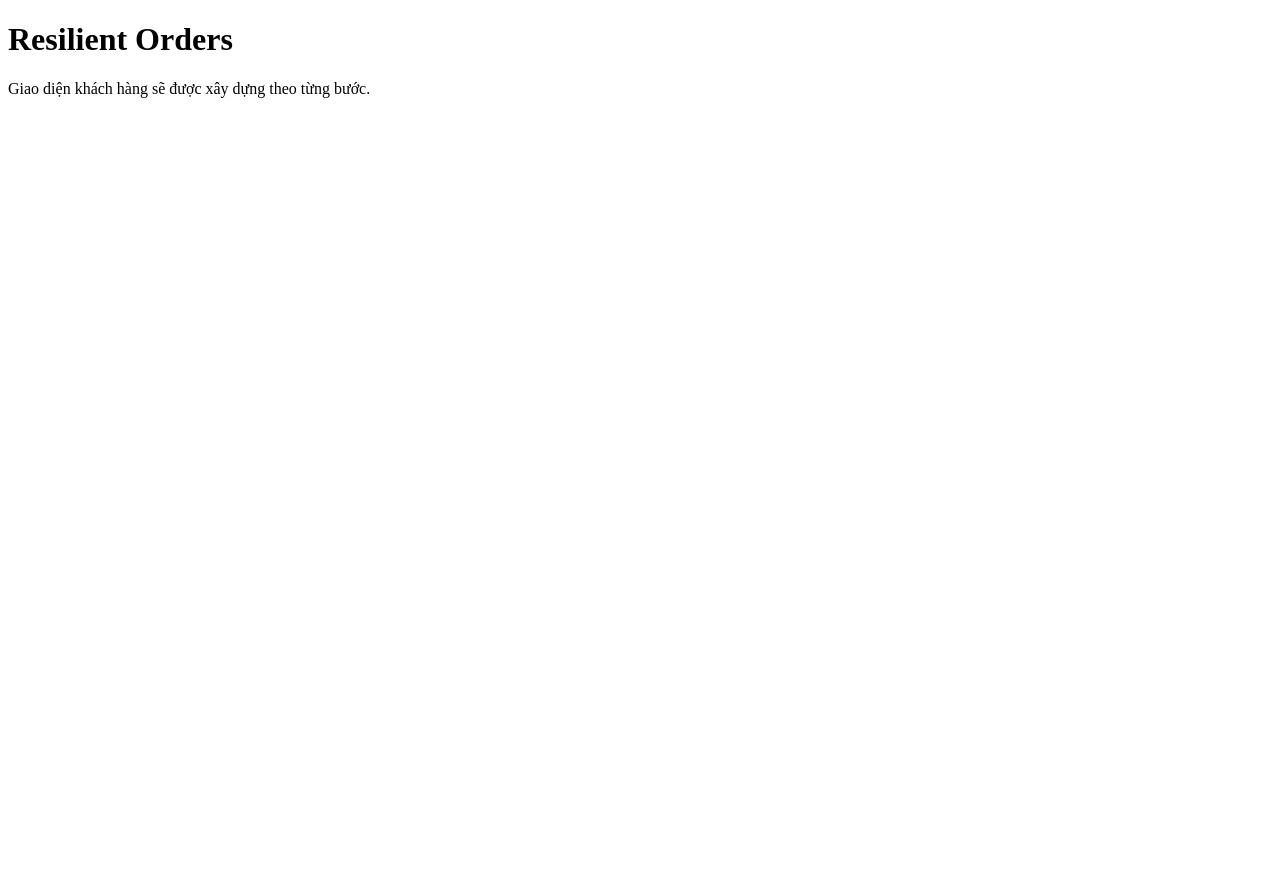
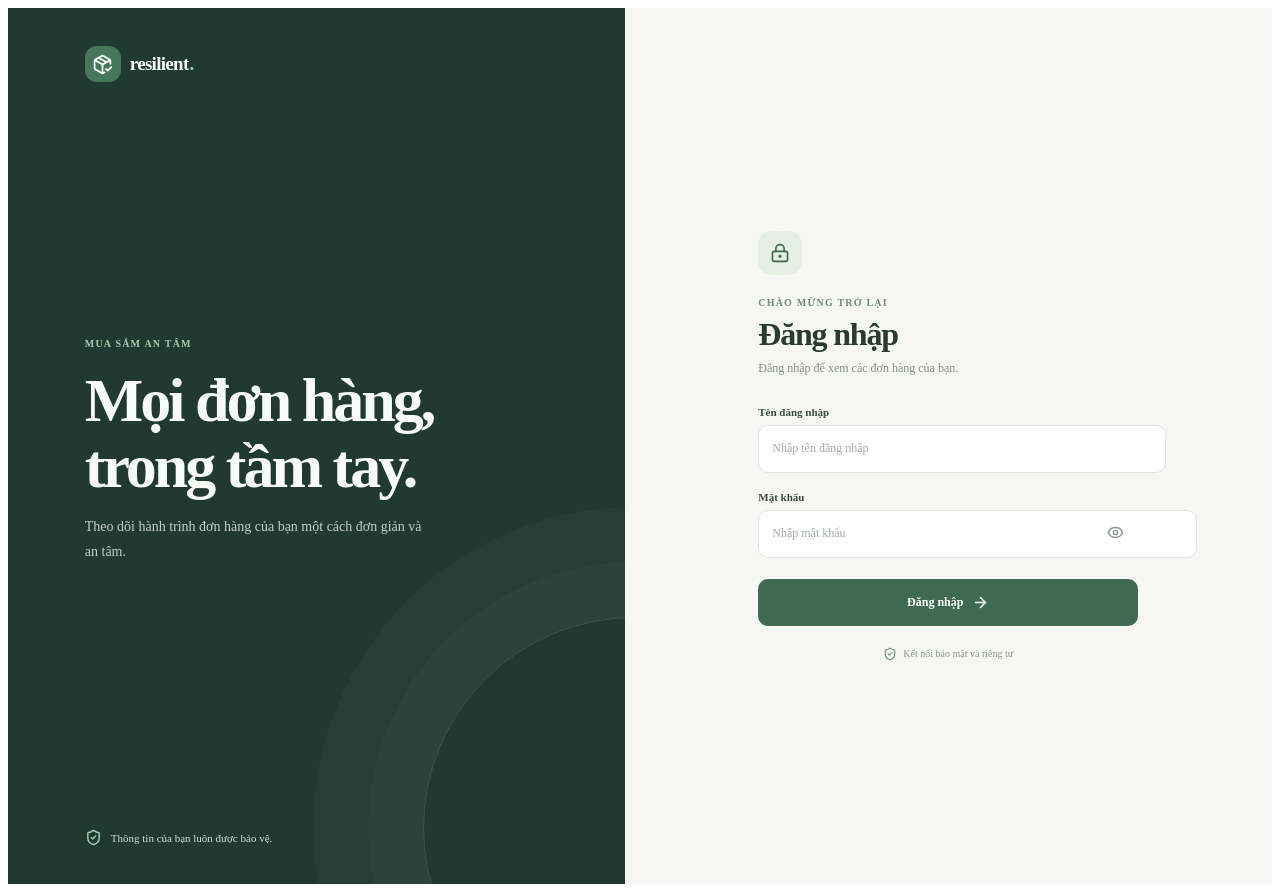
Before and after one commit to nguyenthihuyenlinh236/SE2026-T02-Resilient-Order-Workflow, a React (Vite) app in the folder frontend/: page / in a window 1280 px wide. Before the commit the page ends 800 px from the top, so only its background shows below. Built offline with nearby package versions, Linux system fonts and the light colour scheme.

Commit message:
LoginView

```diff
--- /dev/null
+++ b/frontend/src/App.css
@@ -0,0 +1,280 @@
+#root {
+  min-height: 100vh;
+}
+
+.login-page {
+  min-height: 100vh;
+  display: grid;
+  grid-template-columns: 1fr 1.05fr;
+  background: #f6f7f4;
+}
+
+.login-intro {
+  display: flex;
+  flex-direction: column;
+  justify-content: space-between;
+  min-height: 100vh;
+  padding: 38px clamp(28px, 6vw, 86px);
+  overflow: hidden;
+  position: relative;
+  color: #fff;
+  background: #203a32;
+}
+
+.login-intro::after {
+  content: "";
+  width: 420px;
+  height: 420px;
+  position: absolute;
+  right: -220px;
+  bottom: -155px;
+  border: 1px solid rgba(255, 255, 255, 0.13);
+  border-radius: 50%;
+  box-shadow: 0 0 0 55px rgba(255, 255, 255, 0.025), 0 0 0 110px rgba(255, 255, 255, 0.025);
+}
+
+.brand {
+  display: flex;
+  align-items: center;
+  gap: 9px;
+  width: fit-content;
+  color: #fff;
+  font-size: 19px;
+  font-weight: 700;
+  letter-spacing: -0.7px;
+  text-decoration: none;
+}
+
+.brand-mark,
+.form-icon {
+  display: grid;
+  place-items: center;
+  background: #47775b;
+  color: white;
+}
+
+.brand-mark {
+  width: 36px;
+  height: 36px;
+  border-radius: 12px;
+}
+
+.brand-dot {
+  margin-left: -8px;
+  color: #9bd2a3;
+}
+
+.intro-copy {
+  z-index: 1;
+  max-width: 440px;
+  margin: auto 0;
+  padding: 70px 0;
+}
+
+.intro-label,
+.form-eyebrow {
+  color: #aacbb1;
+  font-size: 10px;
+  font-weight: 700;
+  letter-spacing: 1.2px;
+}
+
+.intro-copy h1 {
+  margin: 17px 0 14px;
+  color: #f7faf6;
+  font-size: clamp(42px, 5vw, 62px);
+  font-weight: 550;
+  letter-spacing: -3px;
+  line-height: 1.06;
+}
+
+.intro-copy p {
+  max-width: 340px;
+  color: #c3d1c8;
+  font-size: 14px;
+  line-height: 1.8;
+}
+
+.privacy-note {
+  z-index: 1;
+  display: flex;
+  align-items: center;
+  gap: 9px;
+  color: #d0ded4;
+  font-size: 11px;
+}
+
+.privacy-note svg {
+  color: #a6d3ad;
+}
+
+.login-content {
+  display: grid;
+  place-items: center;
+  padding: 32px 24px;
+}
+
+.login-form {
+  display: flex;
+  flex-direction: column;
+  width: min(100%, 380px);
+}
+
+.form-icon {
+  width: 44px;
+  height: 44px;
+  margin-bottom: 22px;
+  border-radius: 14px;
+  background: #e5eee3;
+  color: #3d6a4d;
+}
+
+.form-eyebrow {
+  color: #6f8b75;
+}
+
+.login-form h2 {
+  margin: 8px 0 5px;
+  color: #293a31;
+  font-size: 32px;
+  font-weight: 600;
+  letter-spacing: -1.2px;
+}
+
+.form-description {
+  margin: 0 0 27px;
+  color: #849087;
+  font-size: 12px;
+  line-height: 1.7;
+}
+
+.login-form label {
+  margin-bottom: 7px;
+  color: #3d4b42;
+  font-size: 11px;
+  font-weight: 650;
+}
+
+.login-form > input,
+.password-field input {
+  width: 100%;
+  height: 46px;
+  padding: 0 13px;
+  border: 1px solid #e0e6dd;
+  border-radius: 10px;
+  outline: 0;
+  background: #fff;
+  color: #2b3b31;
+  font: inherit;
+  font-size: 12px;
+}
+
+.login-form > input {
+  margin-bottom: 18px;
+}
+
+.login-form input::placeholder {
+  color: #a1aaa3;
+}
+
+.login-form input:focus {
+  border-color: #6d9877;
+  box-shadow: 0 0 0 3px rgba(72, 124, 83, 0.11);
+}
+
+.password-field {
+  position: relative;
+  margin-bottom: 21px;
+}
+
+.password-field input {
+  padding-right: 44px;
+}
+
+.password-toggle {
+  position: absolute;
+  top: 0;
+  right: 4px;
+  display: grid;
+  place-items: center;
+  width: 38px;
+  height: 46px;
+  border: 0;
+  background: transparent;
+  color: #86928a;
+  cursor: pointer;
+}
+
+.submit-button {
+  display: flex;
+  align-items: center;
+  justify-content: center;
+  gap: 9px;
+  height: 47px;
+  border: 0;
+  border-radius: 10px;
+  background: #3d6a51;
+  color: #fff;
+  font: inherit;
+  font-size: 12px;
+  font-weight: 650;
+  cursor: pointer;
+  transition: background 150ms ease;
+}
+
+.submit-button:hover {
+  background: #315840;
+}
+
+.form-security {
+  display: flex;
+  align-items: center;
+  justify-content: center;
+  gap: 6px;
+  margin-top: 21px;
+  color: #89958d;
+  font-size: 10px;
+}
+
+.form-security svg {
+  color: #72917a;
+}
+
+@media (max-width: 700px) {
+  .login-page {
+    grid-template-columns: 1fr;
+  }
+
+  .login-intro {
+    min-height: 230px;
+    padding: 23px 25px;
+  }
+
+  .brand {
+    font-size: 17px;
+  }
+
+  .intro-copy {
+    padding: 27px 0 8px;
+  }
+
+  .intro-copy h1 {
+    margin: 11px 0 7px;
+    font-size: 34px;
+    letter-spacing: -1.6px;
+  }
+
+  .intro-copy p {
+    max-width: 290px;
+    font-size: 11px;
+  }
+
+  .privacy-note {
+    display: none;
+  }
+
+  .login-content {
+    align-items: start;
+    padding: 32px 25px;
+  }
+}
--- a/frontend/src/App.jsx
+++ b/frontend/src/App.jsx
@@ -1,10 +1,8 @@
+import LoginView from './components/LoginView.jsx'
+import './App.css'
+
 function App() {
-  return (
-    <main>
-      <h1>Resilient Orders</h1>
-      <p>Giao diện khách hàng sẽ được xây dựng theo từng bước.</p>
-    </main>
-  )
+  return <LoginView />
 }
 
 export default App
--- /dev/null
+++ b/frontend/src/components/LoginView.jsx
@@ -0,0 +1,61 @@
+import { useState } from 'react'
+import { ArrowRight, Eye, EyeOff, LockKeyhole, PackageCheck, ShieldCheck } from 'lucide-react'
+
+function LoginView() {
+  const [showPassword, setShowPassword] = useState(false)
+
+  return (
+    <main className="login-page">
+      <section className="login-intro">
+        <a className="brand" href="/" aria-label="Resilient Orders">
+          <span className="brand-mark"><PackageCheck size={21} /></span>
+          resilient<span className="brand-dot">.</span>
+        </a>
+        <div className="intro-copy">
+          <span className="intro-label">MUA SẮM AN TÂM</span>
+          <h1>Mọi đơn hàng,<br />trong tầm tay.</h1>
+          <p>Theo dõi hành trình đơn hàng của bạn một cách đơn giản và an tâm.</p>
+        </div>
+        <div className="privacy-note"><ShieldCheck size={17} /> Thông tin của bạn luôn được bảo vệ.</div>
+      </section>
+
+      <section className="login-content">
+        <form className="login-form" onSubmit={(event) => event.preventDefault()}>
+          <span className="form-icon"><LockKeyhole size={20} /></span>
+          <span className="form-eyebrow">CHÀO MỪNG TRỞ LẠI</span>
+          <h2>Đăng nhập</h2>
+          <p className="form-description">Đăng nhập để xem các đơn hàng của bạn.</p>
+
+          <label htmlFor="username">Tên đăng nhập</label>
+          <input autoComplete="username" id="username" placeholder="Nhập tên đăng nhập" required />
+
+          <label htmlFor="password">Mật khẩu</label>
+          <div className="password-field">
+            <input
+              autoComplete="current-password"
+              id="password"
+              placeholder="Nhập mật khẩu"
+              required
+              type={showPassword ? 'text' : 'password'}
+            />
+            <button
+              aria-label={showPassword ? 'Ẩn mật khẩu' : 'Hiện mật khẩu'}
+              className="password-toggle"
+              onClick={() => setShowPassword((visible) => !visible)}
+              type="button"
+            >
+              {showPassword ? <EyeOff size={17} /> : <Eye size={17} />}
+            </button>
+          </div>
+
+          <button className="submit-button" type="submit">
+            Đăng nhập <ArrowRight size={17} />
+          </button>
+          <div className="form-security"><ShieldCheck size={14} /> Kết nối bảo mật và riêng tư</div>
+        </form>
+      </section>
+    </main>
+  )
+}
+
+export default LoginView
```
